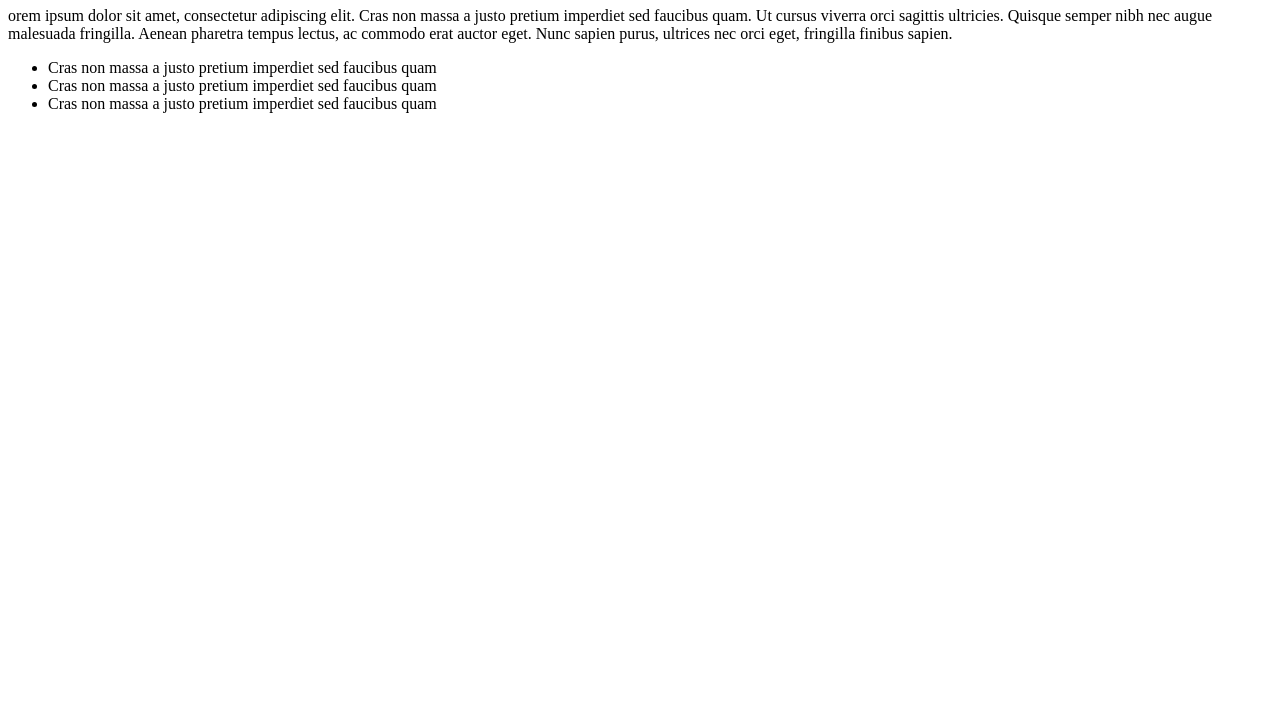
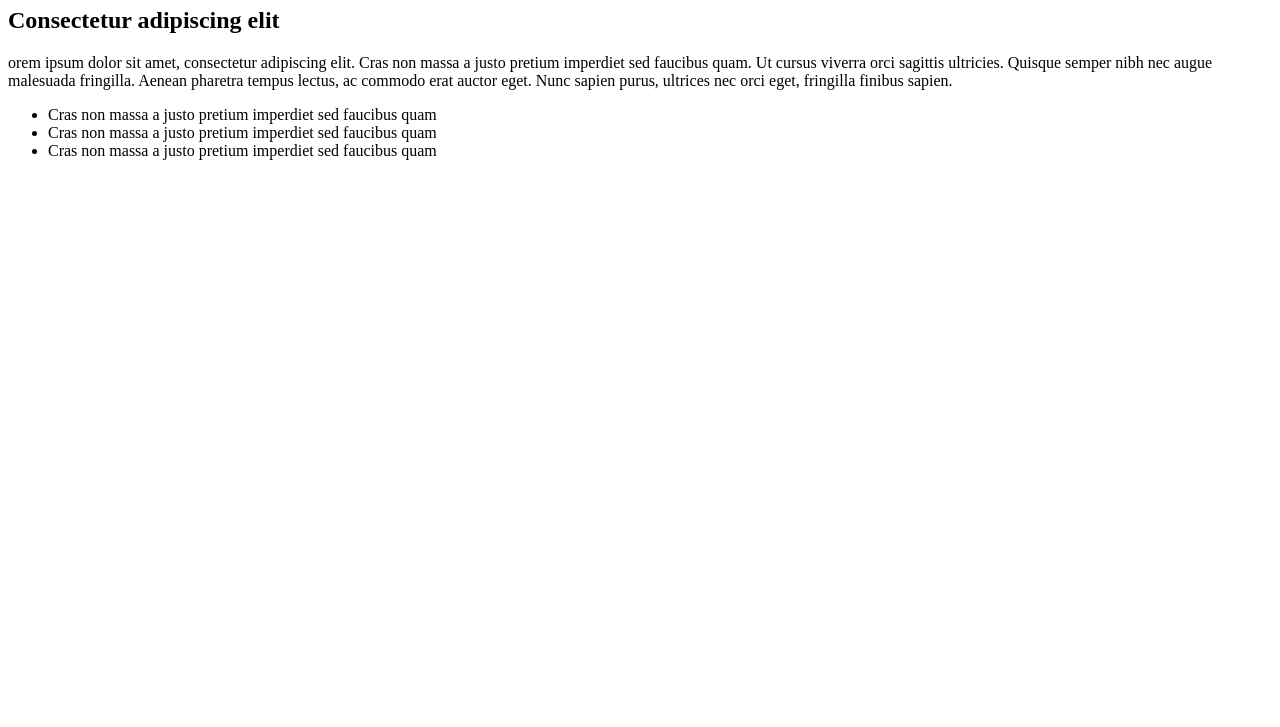
Before and after one commit to sanrodz-dev/mi_proyecto, a plain HTML site: page index.html in a window 1280 px wide. Shown: the part 73-800 px from the top of the page. Drawn offline with Linux system fonts and the light colour scheme.

Commit message:
Se agrego un H2

```diff
--- a/index.html
+++ b/index.html
@@ -7,6 +7,7 @@
 </head>
 <body>
     <h1>Hola HTML</h1>
+    <h2>Consectetur adipiscing elit</h2>
     <p>orem ipsum dolor sit amet, consectetur adipiscing elit. Cras non massa a justo pretium imperdiet sed faucibus quam. Ut cursus viverra orci sagittis ultricies. Quisque semper nibh nec augue malesuada fringilla. Aenean pharetra tempus lectus, ac commodo erat auctor eget. Nunc sapien purus, ultrices nec orci eget, fringilla finibus sapien.</p>
     <ul>
         <li>Cras non massa a justo pretium imperdiet sed faucibus quam</li>
```
